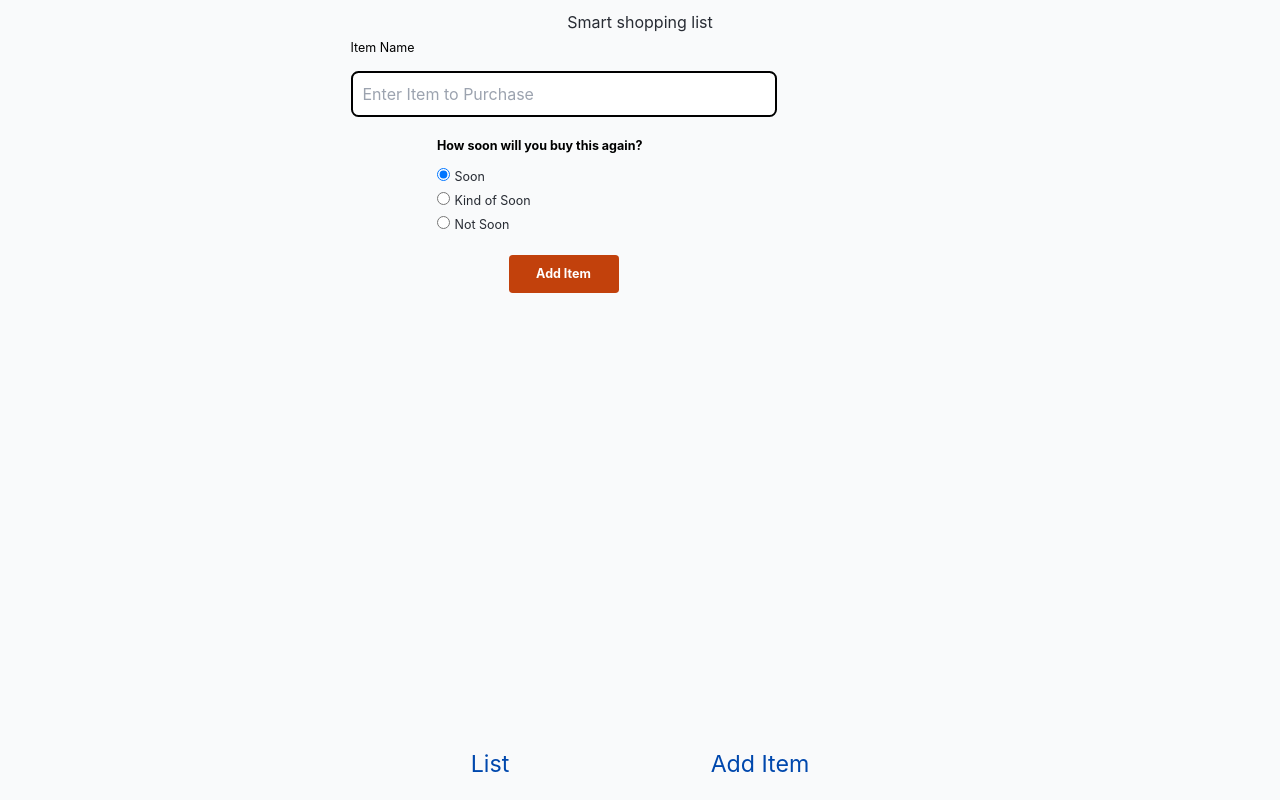
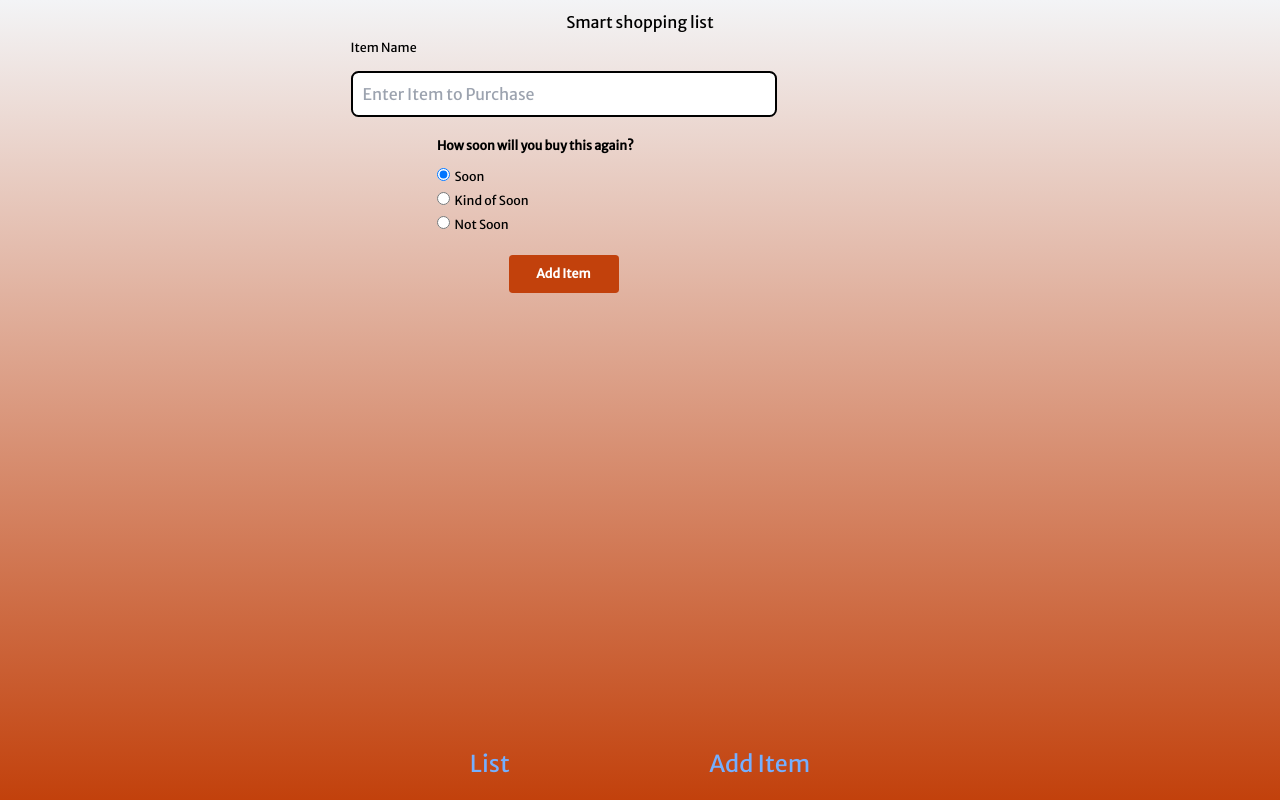
Before and after one commit to the-collab-lab/tcl-50-smart-shopping-list, a React (Vite) app: page /add-item in a window 1280 px wide. Built offline with nearby package versions, Linux system fonts and the light colour scheme; no server answers; the database is empty; sample sign-in values are in the browser's storage.

Commit message:
added background color and font-family for non-header text app-wide

```diff
--- a/src/index.css
+++ b/src/index.css
@@ -1,34 +1,22 @@
+@import url('https://fonts.googleapis.com/css2?family=Merriweather+Sans&family=Poppins:wght@700&display=swap');
+
 :root {
-	--color-black: hsla(220, 13%, 18%, 1);
-	--color-gray-dark: hsla(220, 13%, 25%, 1);
-	--color-white: hsla(220, 13%, 98%, 1);
-	--color-gray-light: hsla(220, 13%, 94%, 1);
-	--color-emerald-green: hsla(168, 92%, 25%, 1);
-	--color-vermillion-green: hsla(168, 92%, 43%, 1);
-	--color-cobalt-blue: hsla(215, 100%, 34%, 1);
+	--color-bg: linear-gradient(
+		180deg,
+		rgba(243, 244, 246, 1) 0%,
+		rgba(194, 65, 12, 1) 100%
+	);
+	--color-black: #000000;
+	/* --color-gray-dark: hsla(220, 13%, 25%, 1); */
+	/* --color-white: hsla(220, 13%, 98%, 1); */
+	/* --color-emerald-green: hsla(168, 92%, 25%, 1); */
+	/* --color-vermillion-green: hsla(168, 92%, 43%, 1); */
+	/* --color-cobalt-blue: hsla(215, 100%, 34%, 1); */
 	--color-pastel-blue: hsla(215, 100%, 73%, 1);
-	--color-red: hsl(0, 68%, 42%);
+	/* --color-red: hsl(0, 68%, 42%); */
 
 	--color-accent: var(--color-pastel-blue);
-	--color-bg: var(--color-black);
-	--color-bg-well: var(--color-gray-dark);
 	--color-error: var(--color-red);
-	--color-text: var(--color-white);
-}
-
-@media screen and (prefers-color-scheme: light) {
-	:root {
-		--color-accent: var(--color-cobalt-blue);
-		--color-bg: var(--color-white);
-		--color-bg-well: var(--color-gray-light);
-		--color-text: var(--color-black);
-	}
-}
-
-:root.theme-light {
-	--color-accent: var(--color-cobalt-blue);
-	--color-bg: var(--color-white);
-	--color-bg-well: var(--color-gray-light);
 	--color-text: var(--color-black);
 }
 
@@ -53,10 +41,9 @@ html {
 }
 
 body {
-	background-color: var(--color-bg);
+	background: var(--color-bg);
 	color: var(--color-text);
-	font-family: -apple-system, BlinkMacSystemFont, avenir next, avenir, segoe ui,
-		helvetica neue, helvetica, Ubuntu, roboto, noto, arial, sans-serif;
+	font-family: 'Merriweather Sans', sans-serif;
 	font-size: 1.6rem;
 	line-height: 1.4;
 	margin: 0;
@@ -65,11 +52,11 @@ body {
 	-moz-osx-font-smoothing: grayscale;
 }
 
-code {
-	--color-bg: var(--color-gray-dark);
+/* code {
+	--color-bg: white;
 	--color-text: var(--color-accent);
 
-	background-color: var(--color-bg);
+	background-color: white;
 	border-radius: 4px;
 	color: var(--color-text);
 	display: inline-block;
@@ -77,17 +64,7 @@ code {
 		monospace;
 	font-size: 0.9em;
 	padding: 0.15em 0.15em;
-}
-
-@media screen and (prefers-color-scheme: light) {
-	code {
-		--color-bg: var(--color-gray-light);
-	}
-}
-
-:root.theme-light code {
-	--color-bg: var(--color-gray-light);
-}
+} */
 
 ul {
 	padding: 0;
--- a/src/views/AddItem.jsx
+++ b/src/views/AddItem.jsx
@@ -49,7 +49,7 @@ export function AddItem({ data, listToken }) {
 			}
 		}
 	};
-	// bg-gradient-to-b from-[#F3F4F6] to-[#C2410C]
+
 	return (
 		<>
 			<form
@@ -58,7 +58,7 @@ export function AddItem({ data, listToken }) {
 			>
 				<div>
 					<label
-						className="md:text-xl w-[92px]  h-[30px] font-poppins font-normal text-md leading-7 text-black"
+						className="md:text-xl w-[92px]  h-[30px] font-normal text-md leading-7 text-black"
 						htmlFor="name"
 					>
 						Item Name
@@ -77,7 +77,7 @@ export function AddItem({ data, listToken }) {
 
 				<div>
 					<fieldset>
-						<legend className="md:mt-5 md:text-xl sm:w-[253px] sm:h-[26px] font-poppins font-bold text-base leading-[26px] text-black">
+						<legend className="md:mt-5 md:text-xl sm:w-[253px] sm:h-[26px] font-bold text-base leading-[26px] text-black">
 							How soon will you buy this again?
 						</legend>
 
@@ -92,7 +92,7 @@ export function AddItem({ data, listToken }) {
 								checked={7 === parseInt(nextPurchaseTime)}
 							/>
 							<label
-								className="font-poppins ml-2 md:text-xl font-normal text-sm md:leading-5 sm:leading-[22px]"
+								className="ml-2 md:text-xl font-normal text-sm md:leading-5 sm:leading-[22px]"
 								htmlFor="soon"
 							>
 								Soon
@@ -110,7 +110,7 @@ export function AddItem({ data, listToken }) {
 								checked={14 === parseInt(nextPurchaseTime)}
 							/>
 							<label
-								className="font-poppins md:text-xl ml-2 font-normal text-sm md:leading-5 sm:leading-[22px]"
+								className="md:text-xl ml-2 font-normal text-sm md:leading-5 sm:leading-[22px]"
 								htmlFor="kind_of_soon"
 							>
 								Kind of Soon
@@ -128,7 +128,7 @@ export function AddItem({ data, listToken }) {
 								checked={30 === parseInt(nextPurchaseTime)}
 							/>
 							<label
-								className="font-poppins md:text-xl ml-2 font-normal text-sm md:leading-5 sm:leading-[22px]"
+								className="md:text-xl ml-2 font-normal text-sm md:leading-5 sm:leading-[22px]"
 								htmlFor="not_soon"
 							>
 								Not Soon
@@ -137,7 +137,7 @@ export function AddItem({ data, listToken }) {
 					</fieldset>
 				</div>
 				<button
-					className=" sm:w-[117px] md:w-[110px] md:h-[38px] sm:h-[46px] md:mt-8 md:text-xl bg-[#C2410C] rounded-md text-bold font-poppins text-base font-bold leading-[22px] text-white "
+					className="sm:w-[117px] md:w-[110px] md:h-[38px] sm:h-[46px] md:mt-8 md:text-xl bg-[#C2410C] rounded-md text-bold text-base font-bold leading-[22px] text-white "
 					type="submit"
 				>
 					Add Item
```
